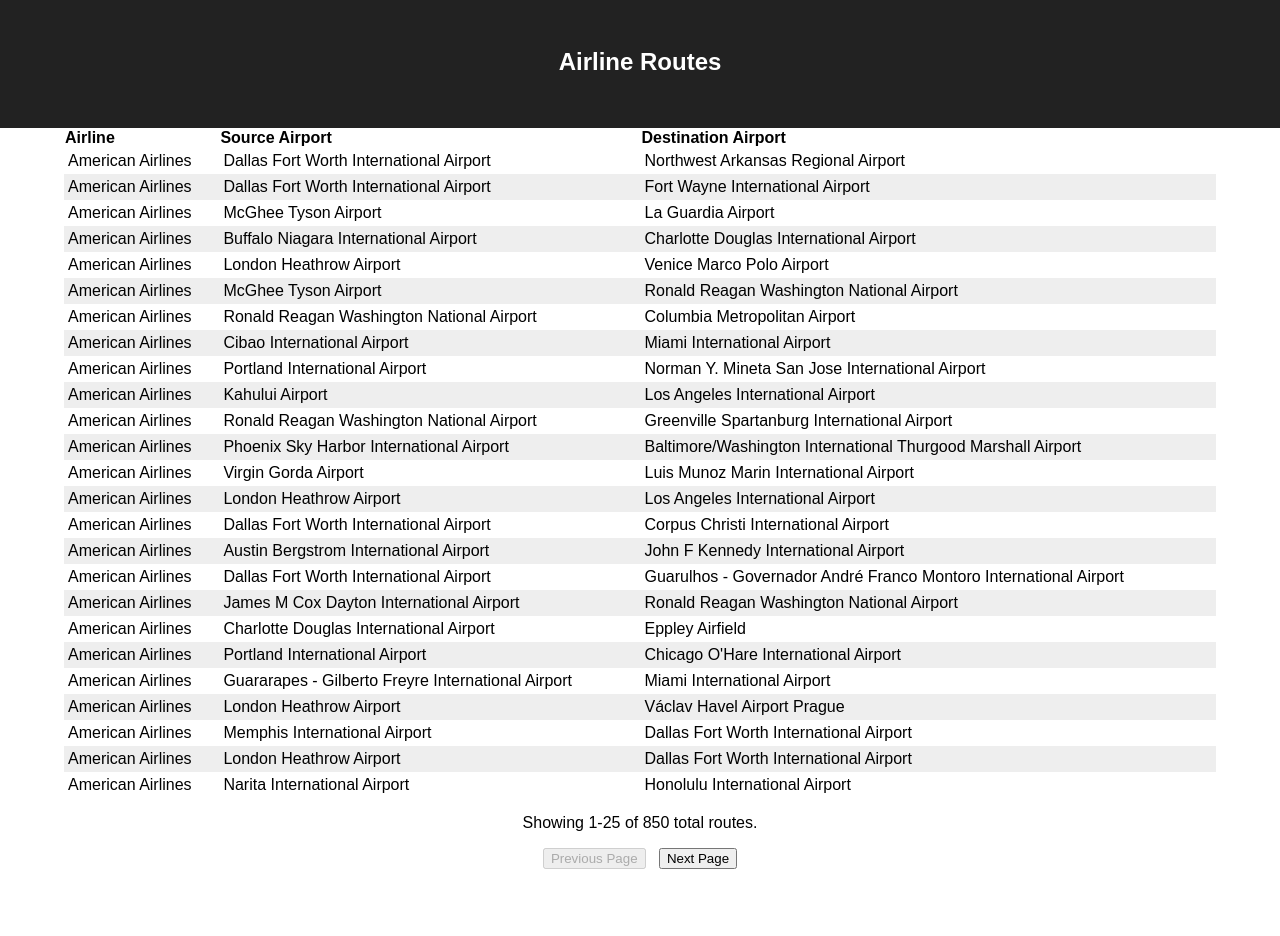
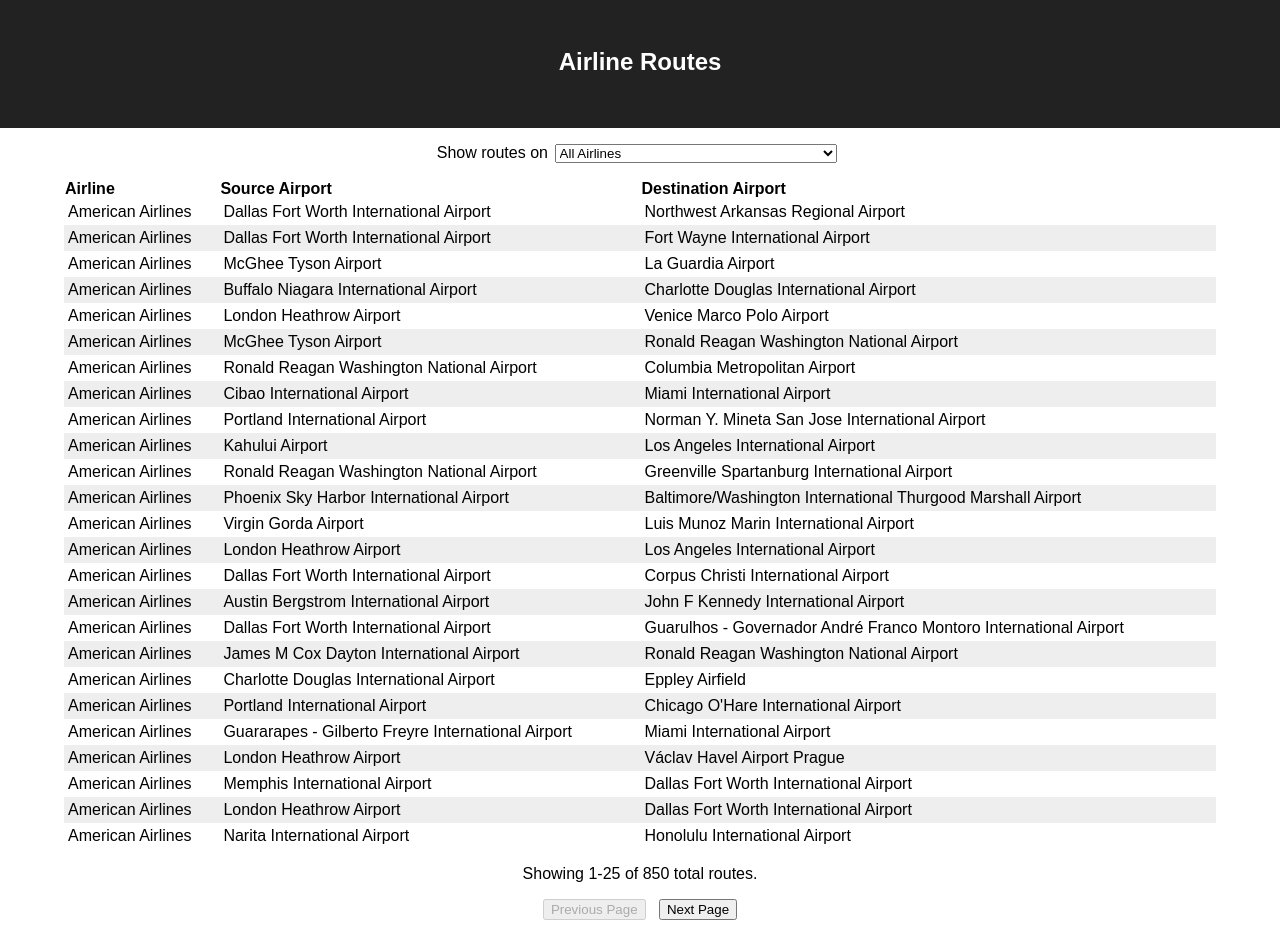
Before and after one commit to jessjchang/airline-routes, a React (Create React App) app: page / in a window 1280 px wide. Before the commit the page ends 885 px from the top, so only its background shows below. Built offline with nearby package versions, Linux system fonts and the light colour scheme.

Commit message:
Add select box to filter routes by airline

```diff
--- a/src/App.js
+++ b/src/App.js
@@ -1,9 +1,14 @@
-import React, { Component } from 'react';
+import React, { useState } from 'react';
 import './App.css';
 import data, { getAirlineById, getAirportByCode } from './data';
 import Table from './components/Table';
 
 const App = () => {
+  const [airline, setAirline] = useState('all');
+  const airlineId = airline === 'all' ?
+    'all' :
+    data.airlines.find(({name}) => name === airline)['id'];
+
   const columns = [
     {name: 'Airline', property: 'airline'},
     {name: 'Source Airport', property: 'src'},
@@ -18,16 +23,48 @@
     }
   };
 
+  const handleAirlineSelect = (event) => {
+    event.preventDefault();
+    if (event.target.value === 'all') {
+      setAirline('all');
+    } else {
+      setAirline(event.target.value);
+    }
+  };
+
+  const airlineOptions = () => {
+    let allAirlines = data.airlines.map(airline => (
+      <option key={airline.name} value={airline.name}>
+        {airline.name}
+      </option>
+    ));
+
+    allAirlines
+      .unshift(<option key='all' value='all'>All Airlines</option>);
+
+    return allAirlines;
+  };
+
+  const filteredRoutes = data.routes.filter(route => {
+    return airline === 'all' || airlineId === route.airline;
+  });
+
   return (
     <div className="app">
       <header className="header">
         <h1 className="title">Airline Routes</h1>
       </header>
       <section>
+        <p>
+          Show routes on
+          <select value={airline} onChange={handleAirlineSelect}>
+            {airlineOptions()}
+          </select>
+        </p>
         <Table
           className="routes-table"
           columns={columns}
-          rows={data.routes}
+          rows={filteredRoutes}
           format={formatValue}
           perPage={25}
         />
```
